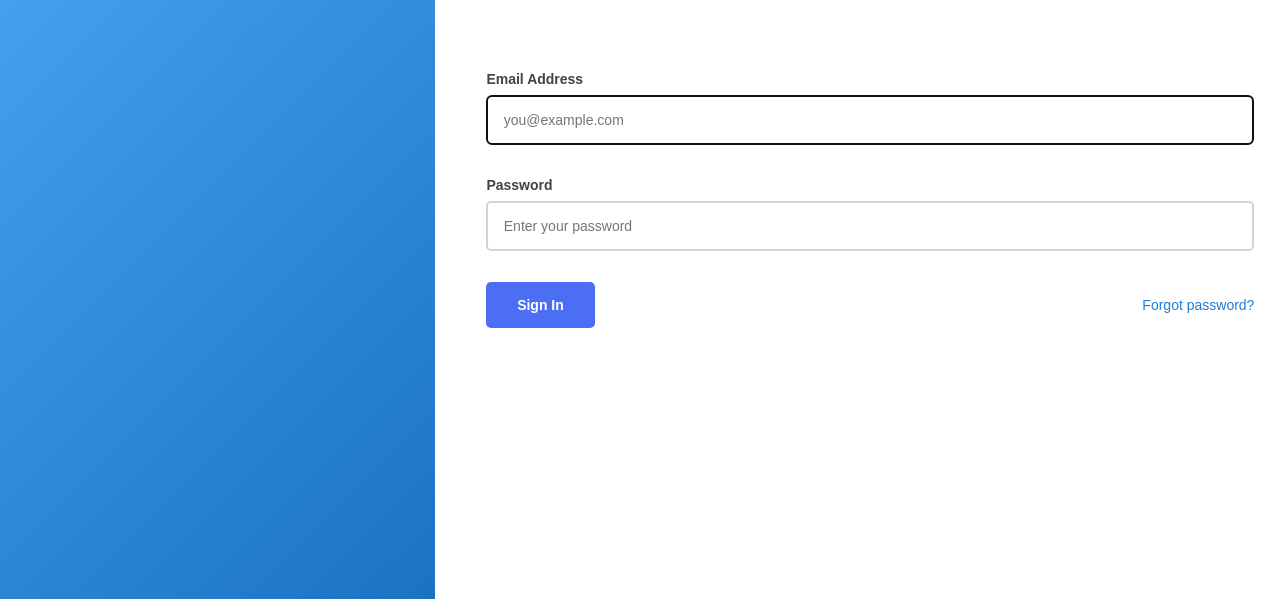
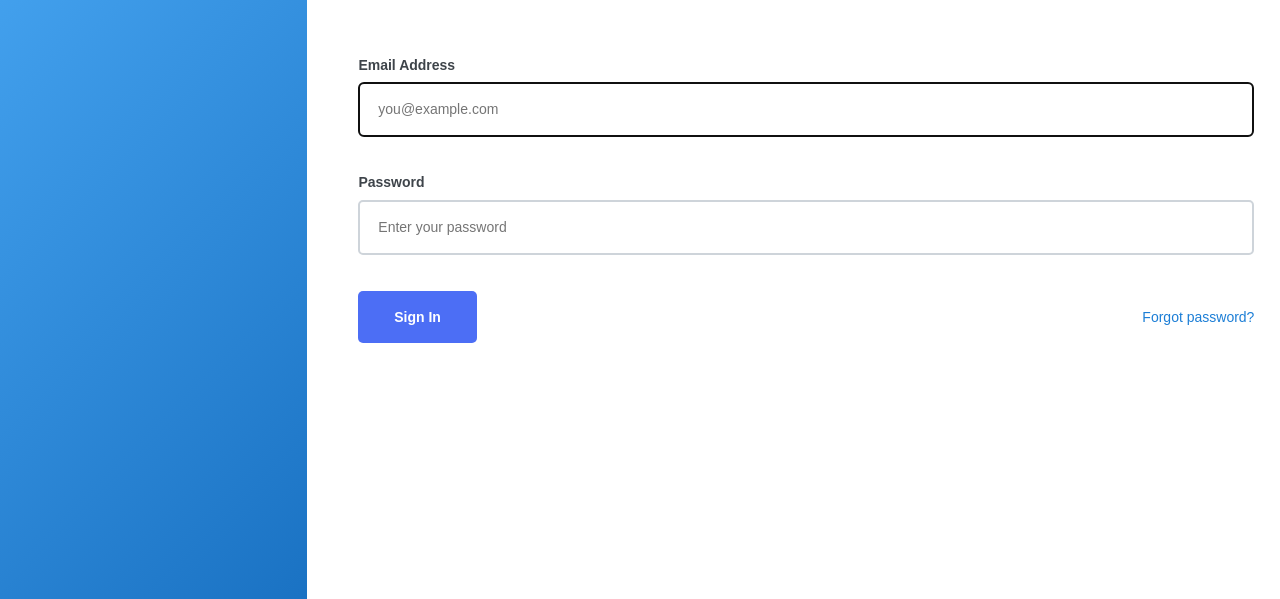
Before and after one commit to shp5238/lab5-css-foundations, a plain HTML site: page docs/index.html in a window 1280 px wide. Shown: the part 201-800 px from the top of the page. Drawn offline with Linux system fonts and the light colour scheme.

Commit message:
Updated element hierarchy, spacing, and other attributes to match image exactly

```diff
--- a/docs/styles.css
+++ b/docs/styles.css
@@ -37,13 +37,13 @@ Copy this link to see the colors they correspond to!
 
 body{
   display: flex;
-  flex-direction: row;
+  flex-direction: row; /*? optional*/
   height: 100vh; /*fallback*/
   height: 100dvh;
-  text-align: left;
+  text-align: left; /*? optional*/
   margin: 0 auto;
   font-family: Arial;
-  justify-content: center;
+  justify-content: center; /*? optional*/
 }
 
 #loginInfo h1{
@@ -60,13 +60,13 @@ body{
   color: white;
   background: linear-gradient(135deg, var(--gradient-top-left),  var(--gradient-bottom-right));
   padding: var(--default-padding);
-  width: 35vw;
+  width: 100%;
 }
 
 #loginForm{
   display: flex;
   flex-direction: column;
-  min-width: 60%;
+  min-width: 70%;
   margin-left: 4%;
   margin-right: 2%;
   justify-content: center;
```
